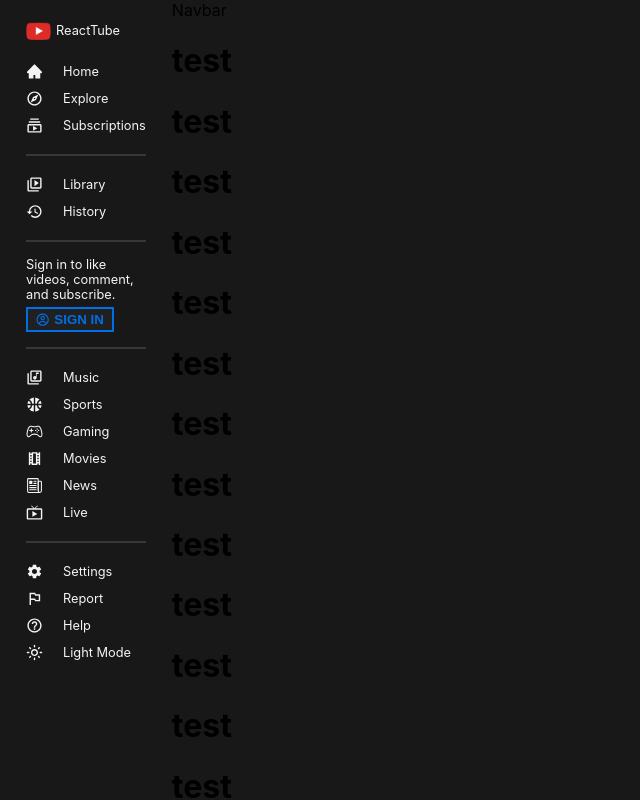
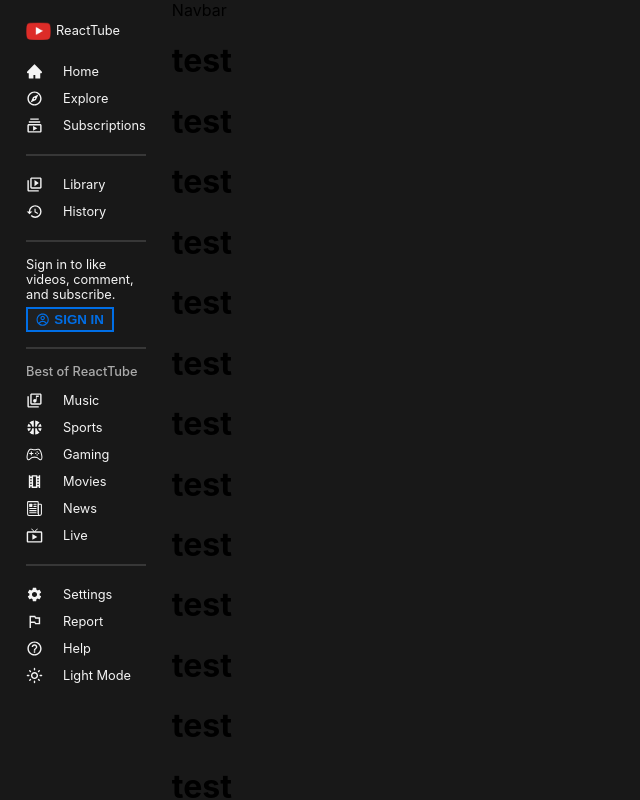
Before and after one commit to Jfnrosimo/reacttube, a React (Create React App) app in the folder client/: page / in a window 1280 px wide. Shown: the top 800 px of the page, without its empty margins (0-640 px from the left). Built offline with nearby package versions, Linux system fonts and the light colour scheme.

Commit message:
Feat; finalize menu and main light mode

```diff
--- a/client/src/App.js
+++ b/client/src/App.js
@@ -14,13 +14,14 @@ const Container = styled.div`
 
 const Main = styled.div`
   flex: 7;
-  background-color: #181818;
+  background-color: ${({ theme }) => theme.bg};
 `;
 
 const Wrapper = styled.div``;
 
 function App() {
   const [isDark, setIsDark] = useState(true);
+
   return (
     <ThemeProvider theme={isDark ? darkTheme : lightTheme}>
       <Container className="App">
--- a/client/src/components/Menu.js
+++ b/client/src/components/Menu.js
@@ -64,6 +64,7 @@ const Login = styled.div`
   flex-direction: column;
   gap: 5px;
 `;
+
 const Button = styled.button`
   border: 2px solid #006ee6;
   color: #006ee6;
@@ -75,6 +76,13 @@ const Button = styled.button`
   align-self: flex-start;
   padding: 3px 8px;
   cursor: pointer;
+`;
+
+const H2 = styled.h2`
+  font-size: 0.8rem;
+  font-weight: 500;
+  color: #aaaaaa;
+  margin-bottom: 8px;
 `;
 
 const Menu = ({ isDark, setIsDark }) => {
@@ -114,6 +122,7 @@ const Menu = ({ isDark, setIsDark }) => {
           </Button>
         </Login>
         <Hr />
+        <H2>Best of ReactTube</H2>
         <Item>
           <MdOutlineLibraryMusic size={17} />
           Music
```
